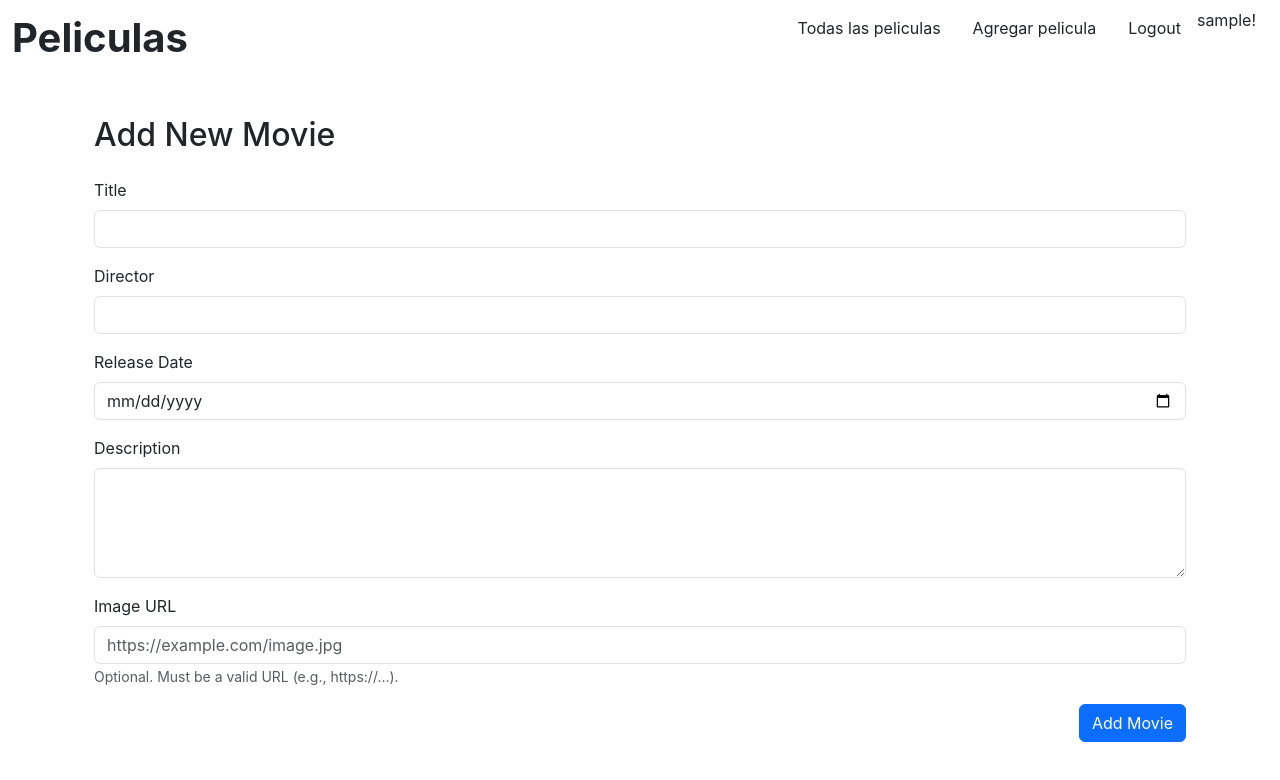
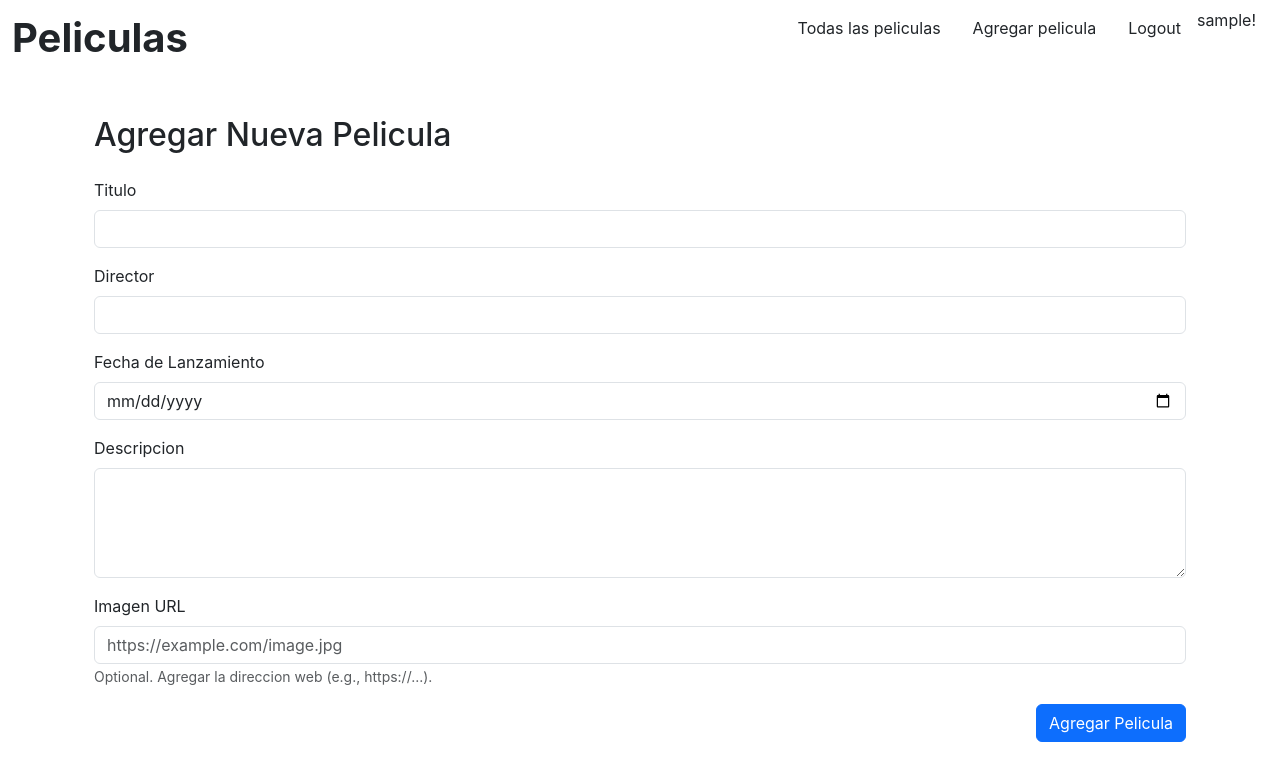
Before and after one commit to Proyect/movie-crud, a React (Create React App) app in the folder frontend/: page /movies/new in a window 1280 px wide. Shown: the top 780 px of the page. Built offline with nearby package versions, Linux system fonts and the light colour scheme; sample sign-in values are in the browser's storage.

Commit message:
i was change the language to spanish. Correct the nav component. Django: update in serializer and models

```diff
--- a/frontend/src/components/MovieForm.js
+++ b/frontend/src/components/MovieForm.js
@@ -95,7 +95,7 @@ function MovieForm({ onSubmit, onSuccess, initialData = null, isEditing = false,
 
   return (
     <Form onSubmit={handleSubmit} noValidate> {/* noValidate evita validaciones HTML5 por defecto */}
-      <h2 className="mb-4">{isEditing ? 'Edit Movie' : 'Add New Movie'}</h2>
+      <h2 className="mb-4">{isEditing ? 'Editar Pelicula' : 'Agregar Nueva Pelicula'}</h2>
 
       {/* Mostrar error general si existe */}
       {submitError && <Alert variant="danger">{submitError}</Alert>}
@@ -106,7 +106,7 @@ function MovieForm({ onSubmit, onSuccess, initialData = null, isEditing = false,
 
       {/* Campo Title */}
       <Form.Group className="mb-3" controlId="formMovieTitle">
-        <Form.Label>Title</Form.Label>
+        <Form.Label>Titulo</Form.Label>
         <Form.Control
           type="text"
           name="title"
@@ -139,7 +139,7 @@ function MovieForm({ onSubmit, onSuccess, initialData = null, isEditing = false,
 
       {/* Campo Release Date */}
       <Form.Group className="mb-3" controlId="formMovieReleaseDate">
-        <Form.Label>Release Date</Form.Label>
+        <Form.Label>Fecha de Lanzamiento</Form.Label>
         <Form.Control
           type="date"
           name="release_date"
@@ -155,7 +155,7 @@ function MovieForm({ onSubmit, onSuccess, initialData = null, isEditing = false,
 
       {/* Campo Description */}
       <Form.Group className="mb-3" controlId="formMovieDescription">
-        <Form.Label>Description</Form.Label>
+        <Form.Label>Descripcion</Form.Label>
         <Form.Control
           as="textarea"
           rows={4}
@@ -172,7 +172,7 @@ function MovieForm({ onSubmit, onSuccess, initialData = null, isEditing = false,
 
       {/* Campo Image URL */}
       <Form.Group className="mb-3" controlId="formMovieImageUrl">
-        <Form.Label>Image URL</Form.Label>
+        <Form.Label>Imagen URL</Form.Label>
         <Form.Control
           type="url"
           name="image_url"
@@ -186,7 +186,7 @@ function MovieForm({ onSubmit, onSuccess, initialData = null, isEditing = false,
           {errors.image_url?.join(', ')}
         </Form.Control.Feedback>
         <Form.Text className="text-muted">
-            Optional. Must be a valid URL (e.g., https://...).
+            Optional. Agregar la direccion web (e.g., https://...).
         </Form.Text>
       </Form.Group>
 
@@ -211,10 +211,10 @@ function MovieForm({ onSubmit, onSuccess, initialData = null, isEditing = false,
                   aria-hidden="true"
                   className="me-1"
                 />
-                {isEditing ? 'Updating...' : 'Adding...'}
+                {isEditing ? 'Actualizando...' : 'Agregando...'}
               </>
             ) : ( // Mostrar texto normal si no está cargando
-              isEditing ? 'Update Movie' : 'Add Movie'
+              isEditing ? 'Actualizar Pelicula' : 'Agregar Pelicula'
             )}
           </Button>
       </div>
--- a/frontend/src/components/Navbar.js
+++ b/frontend/src/components/Navbar.js
@@ -39,10 +39,10 @@ function Navbar() {
                ) : (
                 <>
                   <li className="nav-item">
-                    <Link className="nav-link text-dark" to="#">Login</Link>
+                    <Link className="nav-link text-dark" to="/login">Login</Link>
                   </li>
                   <li className="nav-item">
-                    <Link className="nav-link text-dark" to="#">Registro</Link>
+                    <Link className="nav-link text-dark" to="/register">Registro</Link>
                   </li>
 
                 </>
--- a/frontend/src/components/ReviewForm.js
+++ b/frontend/src/components/ReviewForm.js
@@ -1,4 +1,3 @@
-// src/components/ReviewForm.js
 
 import React, { useState } from 'react';
 import PropTypes from 'prop-types'; // Para definir los tipos de las props
@@ -12,16 +11,11 @@ import Spinner from 'react-bootstrap/Spinner';
 
 function ReviewForm({ movieTitle, onSubmit, onSuccess, onCancel, initialData = null, isEditing = false }) {
   // --- Estados ---
-  // Estado para el rating (calificación). Iniciamos vacío o con datos iniciales.
-  const [rating, setRating] = useState(initialData?.rating || '');
-  // Estado para el comentario. Iniciamos vacío o con datos iniciales.
-  const [comment, setComment] = useState(initialData?.comment || '');
-  // Estado para errores de validación (objeto)
-  const [errors, setErrors] = useState({});
-  // Estado para indicar carga
-  const [loading, setLoading] = useState(false);
-  // Estado para errores generales del envío
-  const [submitError, setSubmitError] = useState(null);
+   const [rating, setRating] = useState(initialData?.rating || '');
+   const [comment, setComment] = useState(initialData?.comment || '');
+   const [errors, setErrors] = useState({});
+   const [loading, setLoading] = useState(false);
+   const [submitError, setSubmitError] = useState(null);
 
   // --- Manejador de Envío ---
   const handleSubmit = async (e) => {
@@ -105,7 +99,7 @@ function ReviewForm({ movieTitle, onSubmit, onSuccess, onCancel, initialData = n
     //   <Card.Body>
         <Form onSubmit={handleSubmit} noValidate>
           {/* Título - Usa el movieTitle pasado por props */}
-          <h3>{isEditing ? 'Edit Review' : `Write a Review for ${movieTitle || 'this movie'}`}</h3>
+          <h3>{isEditing ? 'Editar una reseña' : `Escribir una reseña ${movieTitle || 'this movie'}`}</h3>
           <hr />
 
           {/* Mostrar errores generales o de validación no asociados a campos */}
--- a/frontend/src/pages/HomePage.js
+++ b/frontend/src/pages/HomePage.js
@@ -53,7 +53,7 @@ function HomePage() {
     <div>
       <h1>Movies</h1>
       {error && <Alert variant="danger">{error}</Alert>}
-      <Link to="/movies/new" className="btn btn-primary mb-3">Add New Movie</Link>
+      <Link to="/movies/new" className="btn btn-primary mb-3">Agregar Nueva Pelicula</Link>
       <div className="row">
         {movies.length > 0 ? (
           movies.map((movie) => (
@@ -71,7 +71,7 @@ function HomePage() {
                       </p>
                   )}
                   {/* --- FIN ORO --- */}
-                  <Link to={`/movies/${movie.id}`} className="btn btn-info btn-sm me-2">View Details</Link>
+                  <Link to={`/movies/${movie.id}`} className="btn btn-info btn-sm me-2">Detalles</Link>
                   {/* --- SOLO PARA ORO: Botón Eliminar Condicional --- */}
                   {user && user.id === movie.created_by && (
                        <button onClick={() => handleDelete(movie.id)} className="btn btn-danger btn-sm">Delete</button>
--- a/frontend/src/pages/MovieDetailPage.js
+++ b/frontend/src/pages/MovieDetailPage.js
@@ -109,7 +109,7 @@ function MovieDetailPage() {
 
             {/* --- ORO: Botón Escribir Reseña Condicional --- */}
             {isAuthenticated && !isOwner && !userHasReviewed && ( // Solo si está logueado, NO es el dueño Y NO ha reseñado
-                <Link to={`/movies/${id}/reviews/new`} className="btn btn-success">Write a Review</Link>
+                <Link to={`/movies/${id}/reviews/new`} className="btn btn-success">Escribe una reseña</Link>
             )}
              {/* --- FIN ORO --- */}
         </div>
```
Also changed, not shown: frontend/src/pages/AddReviewPage.js (+2 -7 lines), 2 other files (tests, documents, lock files or other folders).
